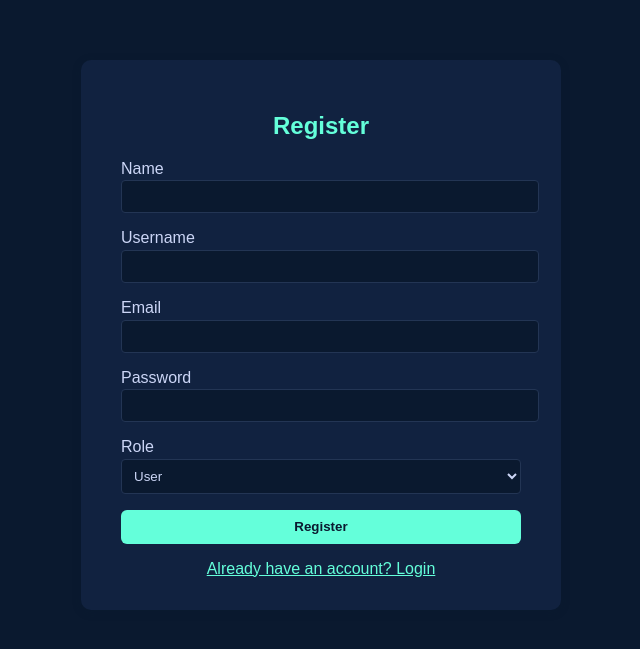
After one commit to Brandon-Niles/Software-Agile-Assignment, a Django app: page /register/ in a window 1280 px wide. The commit adds this page. Shown: the top 649 px of the page, without its empty margins (319-959 px from the left). Run offline with Django 5.2, Linux system fonts and the light colour scheme.

Commit message:
Implement Registration and Update it to fetch the roles from the database to determine the users roles and perms when registering

```diff
--- /dev/null
+++ b/task-management-app/main/templates/main/register.html
@@ -0,0 +1,63 @@
+<!DOCTYPE html>
+<html>
+<head>
+    <title>Register</title>
+    <style>
+        body { background: #0a192f; color: #ccd6f6; font-family: Arial, sans-serif; }
+        .register-container {
+            background: #112240;
+            max-width: 400px;
+            margin: 60px auto;
+            padding: 2em 2.5em;
+            border-radius: 10px;
+            box-shadow: 0 2px 8px rgba(10,25,47,0.3);
+        }
+        .register-container h2 { color: #64ffda; text-align: center; }
+        .register-container label { color: #ccd6f6; margin-top: 1em; display: block; }
+        .register-container input, .register-container select {
+            width: 100%; padding: 0.6em; border-radius: 4px; border: 1px solid #233554;
+            background: #0a192f; color: #ccd6f6; margin-top: 0.2em;
+        }
+        .register-container button {
+            background: #64ffda; color: #0a192f; font-weight: bold; border: none;
+            border-radius: 6px; padding: 0.7em 1.5em; margin-top: 1.2em; width: 100%;
+            transition: background 0.2s, color 0.2s;
+        }
+        .register-container button:hover { background: #233554; color: #64ffda; }
+        .error { color: #ff5370; margin-top: 1em; text-align: center; }
+    </style>
+</head>
+<body>
+    <div class="register-container">
+        <h2>Register</h2>
+        {% if error %}
+            <div class="error">{{ error }}</div>
+        {% endif %}
+        <form method="post">
+            {% csrf_token %}
+            <label for="name">Name</label>
+            <input type="text" name="name" id="name" maxlength="150" required>
+
+            <label for="username">Username</label>
+            <input type="text" name="username" id="username" maxlength="150" required>
+
+            <label for="email">Email</label>
+            <input type="email" name="email" id="email" maxlength="254" required>
+
+            <label for="password">Password</label>
+            <input type="password" name="password" id="password" required>
+
+            <label for="role">Role</label>
+            <select name="role" id="role" required>
+                <option value="client">User</option>
+                <option value="admin">Admin</option>
+            </select>
+
+            <button type="submit">Register</button>
+        </form>
+        <div style="text-align:center; margin-top:1em;">
+            <a href="{% url 'login' %}" style="color:#64ffda;">Already have an account? Login</a>
+        </div>
+    </div>
+</body>
+</html>
--- a/task-management-app/main/views.py
+++ b/task-management-app/main/views.py
@@ -4,13 +4,14 @@ from django.contrib.auth import authenticate, login, logout
 from django.contrib.auth.decorators import login_required
 from django.contrib.auth.models import User
 from django import forms
-from .models import Task
+from .models import Task, UserProfile
 from django.http import JsonResponse
 from django.views.decorators.csrf import csrf_exempt
 from django.views.decorators.http import require_POST
 from django.db.models import Q
 from django.template.loader import render_to_string
 from django.contrib import messages
+from django.urls import reverse
 
 # Registration form
 class RegisterForm(forms.ModelForm):
@@ -20,39 +21,50 @@ class RegisterForm(forms.ModelForm):
         fields = ['username', 'password']
 
 def register_view(request):
-    if request.user.is_authenticated:
-        return redirect('task_list')
     error = None
     if request.method == "POST":
-        form = RegisterForm(request.POST)
-        if form.is_valid():
-            user = form.save(commit=False)
-            user.set_password(form.cleaned_data['password'])
-            user.save()
-            login(request, user)
-            return redirect('task_list')
+        name = request.POST.get("name", "").strip()
+        username = request.POST.get("username", "").strip()
+        email = request.POST.get("email", "").strip()
+        password = request.POST.get("password", "")
+        role = request.POST.get("role", "client")  # <-- Use the selected role from the form
+
+        if not (name and username and email and password and role):
+            error = "All fields are required."
+        elif User.objects.filter(username=username).exists():
+            error = "Username already exists."
+        elif User.objects.filter(email=email).exists():
+            error = "Email already exists."
         else:
-            error = "Invalid registration details"
-    else:
-        form = RegisterForm()
-    return render(request, "main/register.html", {"form": form, "error": error})
+            user = User.objects.create_user(
+                username=username,
+                email=email,
+                password=password,
+                first_name=name
+            )
+            UserProfile.objects.create(user=user, role=role)
+            return redirect(reverse('login') + '?registered=1')
+    return render(request, "main/register.html", {"error": error})
 
 def login_view(request):
     error = None
-    selected_role = ''
-    if request.method == 'POST':
-        selected_role = request.POST.get('role', '')
-        username = request.POST.get('username', '')
-        password = request.POST.get('password', '')
+    if request.method == "POST":
+        username = request.POST.get("username", "").strip()
+        password = request.POST.get("password", "")
         user = authenticate(request, username=username, password=password)
         if user is not None:
             login(request, user)
-            # Store the selected role in the session
-            request.session['selected_role'] = selected_role
+            # Always fetch or create UserProfile and set role accordingly
+            try:
+                profile = user.userprofile
+            except UserProfile.DoesNotExist:
+                # Fallback: create as client
+                profile = UserProfile.objects.create(user=user, role='client')
+            request.session['selected_role'] = profile.role
             return redirect('task_list')
         else:
-            error = "wrong password or username"
-    return render(request, 'main/login.html', {'error': error, 'selected_role': selected_role})
+            error = "Invalid username or password."
+    return render(request, "main/login.html", {"error": error})
 
 def logout_view(request):
     logout(request)
```
Also changed, not shown: task-management-app/main/forms.py (added, +8 -0 lines), task-management-app/main/models.py (+8 -0 lines), task-management-app/main/templates/main/login.html (+17 -10 lines), task-management-app/db.sqlite3, task-management-app/main/migrations/0005_userprofile.py (added).
